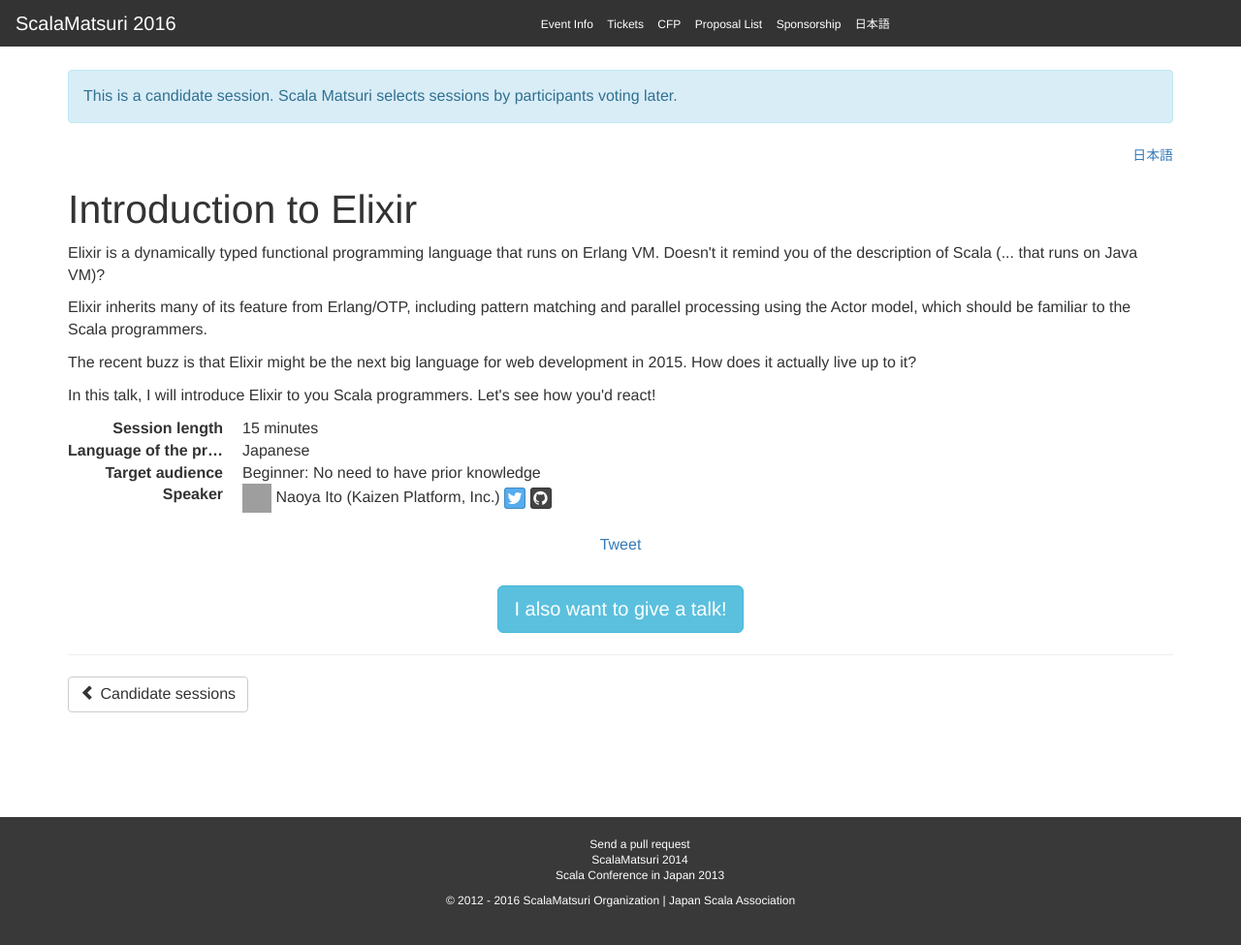
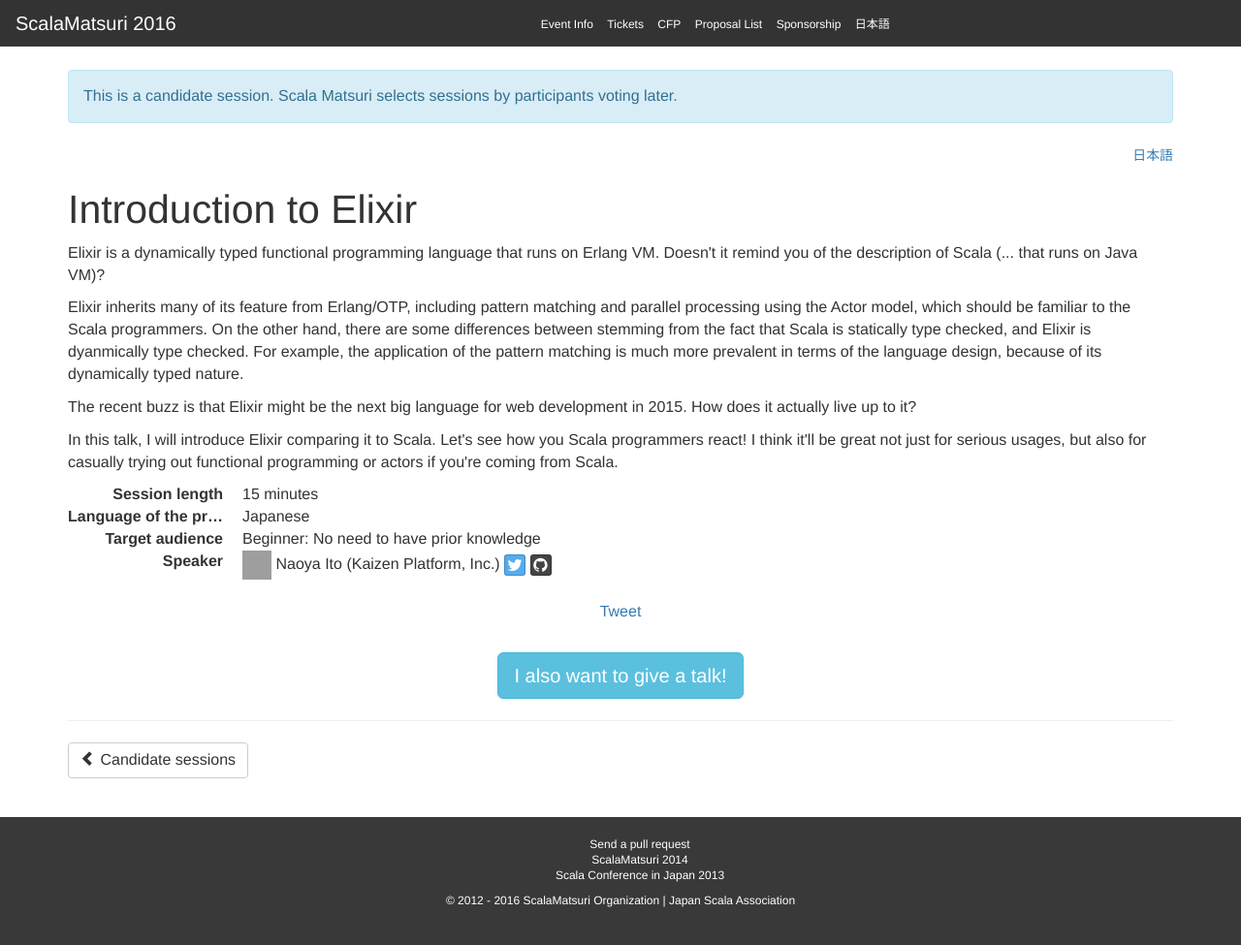
Before and after one commit to scalajp/2016.scalamatsuri.org, a Jekyll site: the page built from _candidates_en/NaoyaIto_1.html, in a window 1280 px wide and 983 px high. Shown: the top 975 px of the window at 97% size. Built offline with Jekyll 4.4.1, drawn with Linux system fonts in a browser that asks for light colours; nearby versions of some CDN libraries; comment, search, counter and statistics services are not loaded; grey boxes are pictures that could not be loaded.

Commit message:
Track eb523e2f1d9c8dff9dd1ddc0f8ccb5e791747f3c, fixes scalajp/2015#465

```diff
--- a/_candidates_en/NaoyaIto_1.html
+++ b/_candidates_en/NaoyaIto_1.html
@@ -16,11 +16,12 @@ Doesn't it remind you of the description of Scala (... that runs on Java VM)?
 <p>
 Elixir inherits many of its feature from Erlang/OTP, including pattern matching and
 parallel processing using the Actor model, which should be familiar to the Scala programmers.
-</p>
+On the other hand, there are some differences between stemming from the fact that Scala is statically type checked, and Elixir is dyanmically type checked. For example, the application of the pattern matching is much more prevalent in terms of the language design, because of its dynamically typed nature.</p>
 <p>
 The recent buzz is that Elixir might be the next big language for web development in 2015.
 How does it actually live up to it?
 </p>
 <p>
-In this talk, I will introduce Elixir to you Scala programmers. Let's see how you'd react!
+In this talk, I will introduce Elixir comparing it to Scala. Let's see how you Scala programmers react!
+I think it'll be great not just for serious usages, but also for casually trying out functional programming or actors if you're coming from Scala.
 </p>
```
